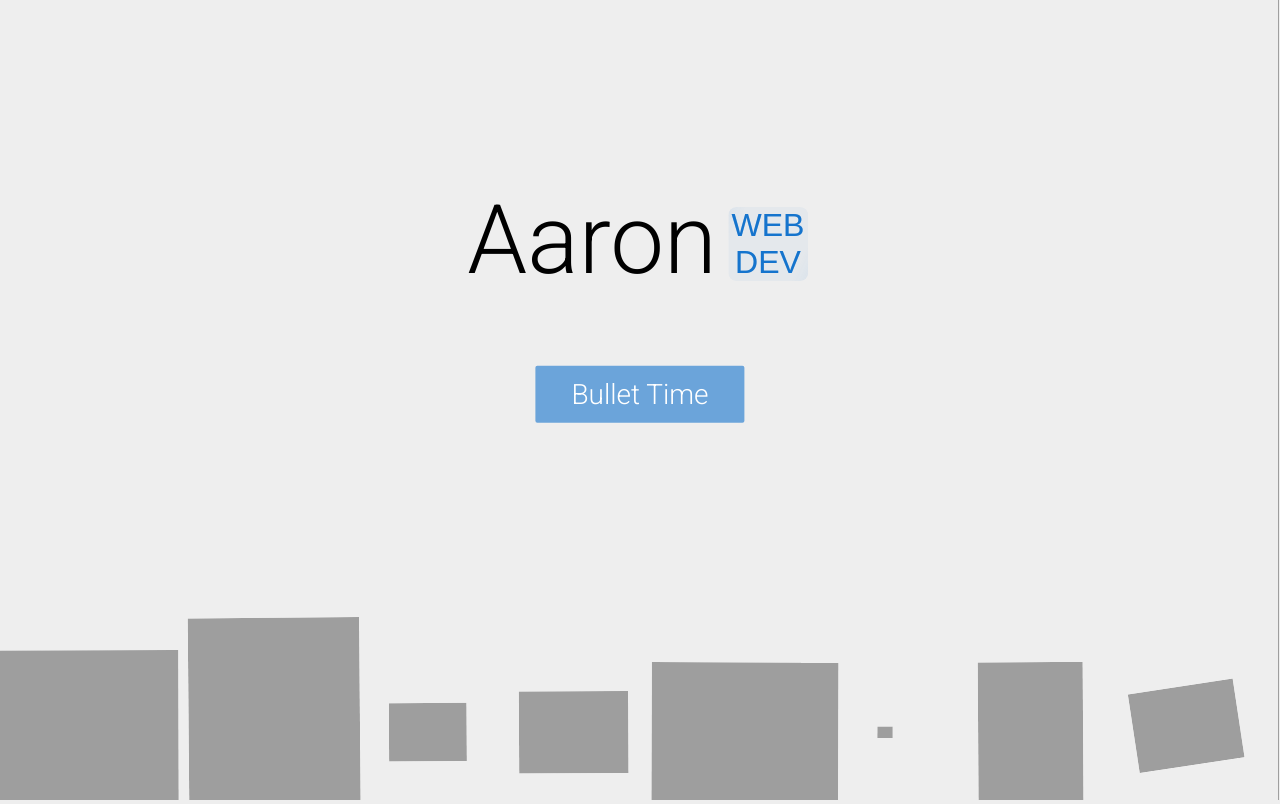
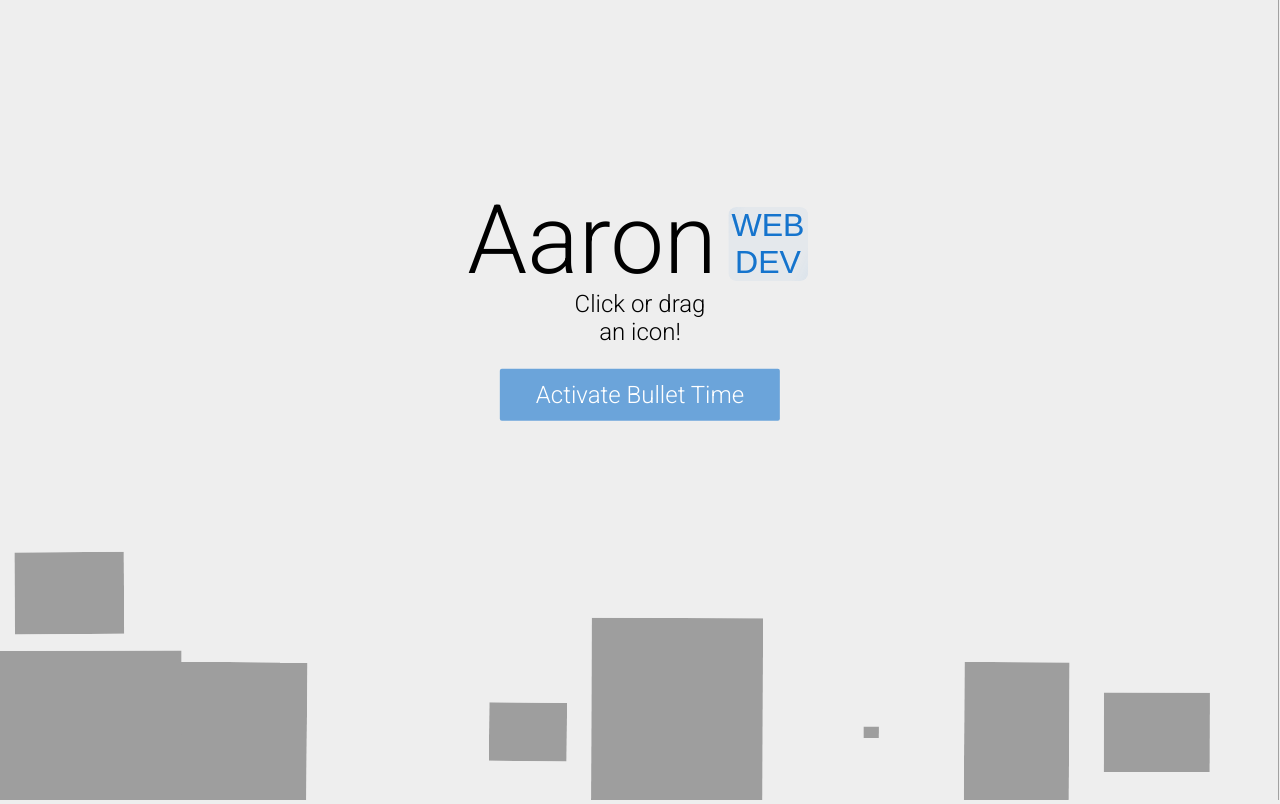
Before and after one commit to ac-2017/ac-2017.github.io, a React app: page / in a window 1280 px wide. Built offline with nearby package versions, Linux system fonts and the light colour scheme.

Commit message:
Fixed drag and click events

```diff
--- a/src/index.jsx
+++ b/src/index.jsx
@@ -7,7 +7,9 @@ class App extends React.Component {
   constructor(props) {
     super(props)
     this.state = {
-      bulletTime: false
+      bulletTime: false,
+      startClickPos: {},
+      endClickPos: {}
     }
     this.createWorld = this.createWorld.bind(this)
     this.Engine = Matter.Engine
@@ -33,10 +35,11 @@ class App extends React.Component {
       this.createWorld()
     })
   }
-
   handleClick(box) {
-    if (box.label !== 'Rectangle Body' && box.label !== 'Circle Body') {
-      // this.bulletTime(this.engine)
+    if (this.state.startClickPos.x === this.state.endClickPos.x && this.state.startClickPos.y === this.state.endClickPos.y) {
+      if (box !== 'Rectangle Body' && box !== 'Circle Body') {
+        alert('This function will be added soon')
+      }
     }
   }
   handleBulletTime() {
@@ -148,7 +151,7 @@ class App extends React.Component {
         }
       }
     });
-    let circleGit = this.Bodies.circle(width/3, height/3, boxWidth/2, {
+    let circleGit = this.Bodies.circle(width/2.7, height/3, boxWidth/2, {
       label: 'Github',
       render: {
         sprite: {
@@ -225,18 +228,6 @@ class App extends React.Component {
     });
 
     let mouse = this.Mouse.create(render.canvas)
-    this.MouseConstraint.update = (mouseConstraint, bodies) => {
-      let mouse = mouseConstraint.mouse
-      if (mouse.button === 0) {
-        for (var i = 0; i < bodies.length; i++) {
-          let body = bodies[i]
-          if (this.Bounds.contains(body.bounds, mouse.position)) {
-            this.handleClick(body)
-            mouse.button = -1
-          }
-        }
-      }
-    }
     let mouseConstraint = this.MouseConstraint.create(this.engine, {
         mouse: mouse,
           constraint: {
@@ -246,24 +237,23 @@ class App extends React.Component {
             }
           }
       });
-
-
     this.World.add(this.engine.world, [mouseConstraint, circleName, boxName, boxHTML, boxJS, boxSublime, circleGit, boxSQL, boxReact, boxAngular, boxMongo, boxJQuery, ground, leftWall, rightWall, ceiling]);
-    // World.add(engine.world, mouse)
-    // render.mouse = mouse
-    // this.Events.on(mouseConstraint, "mousedown", (e) => {
-    //   console.log('ouch', e)
-    // })
+    this.Events.on(mouseConstraint, "startdrag", (e) => {
+      this.setState({
+        startClickPos: {x: e.mouse.absolute.x, y: e.mouse.absolute.y}
+      })
+    })
+    this.Events.on(mouseConstraint, "enddrag", (e) => {
+      this.setState({
+        endClickPos: {x: e.mouse.absolute.x, y: e.mouse.absolute.y}
+      })
+      this.handleClick(e.body.label)
+    })
     this.Engine.run(this.engine);
     this.Render.run(render);
   }
-
-
-
-
-//
   render () {
-    return (<div><h1 className="name">Aaron<span></span><p className="webdev">WEB DEV</p><p>WEB DEV</p></h1><button onClick={() => {this.handleBulletTime()}}>Bullet Time</button></div>)
+    return (<div><h1 className="name">Aaron<span></span><p className="webdev">WEB DEV</p><p>WEB DEV</p></h1><h1 className="tutorial">Click or drag an icon!</h1><button onClick={() => {this.handleBulletTime()}}>Activate Bullet Time</button></div>)
   }
 }
 
--- a/styles.css
+++ b/styles.css
@@ -15,7 +15,7 @@ body {
   margin:0;
   padding:0;
 }
-h1 {
+h1.name {
   font-weight: 100;
   position: absolute;
   top: 30%;
@@ -23,6 +23,16 @@ h1 {
   text-align: center;
   font-size: 12vmin;
   transform: translateX(calc(-50% - 6vmin)) translateY(-50%);
+}
+h1.tutorial {
+  font-weight: 100;
+  position: absolute;
+  top: 50%;
+  left: 50%;
+  text-align: center;
+  font-size: 3vmin;
+  width: 20vmin;
+  transform: translateX(-50%) translateY(calc(-60% - 6vmax));
 }
 p{
   color: #1574cd;
@@ -81,7 +91,7 @@ button{
   box-shadow: 0 0 10px 2px rgba(255, 255, 255, .1);
   border-radius: 2px;
   padding: 12px 36px;
-  font-size: 3.5vmin;
+  font-size: 3vmin;
   transition: background .5s linear;
 }
 
```
Also changed, not shown: bundle.js.
